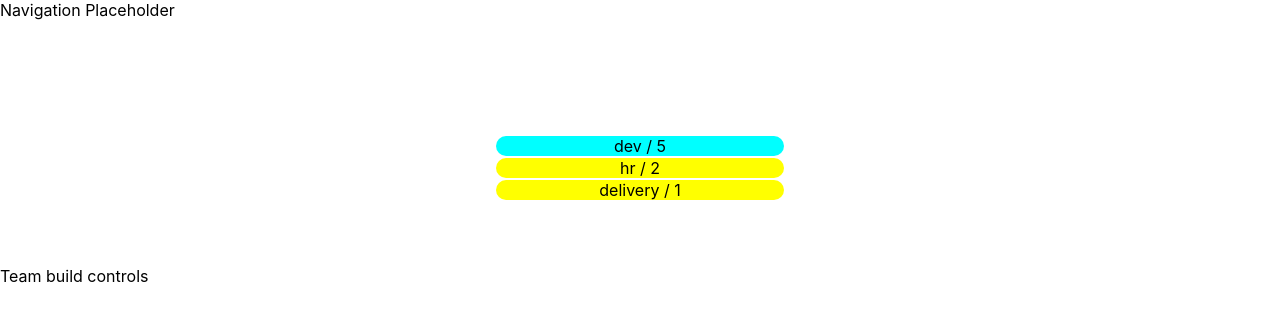
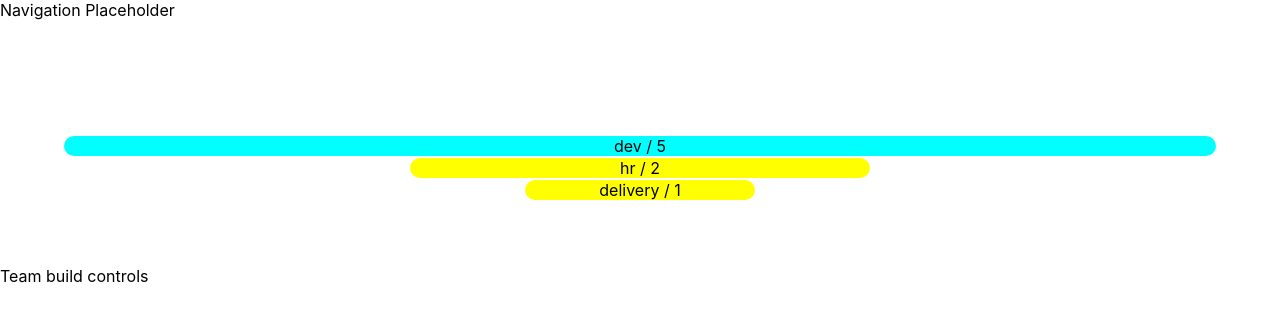
Before and after one commit to map0/team-builder, a React (Create React App) app: page / in a window 1280 px wide. Shown: the top 322 px of the page. Built offline with nearby package versions, Linux system fonts and the light colour scheme; the HTML template or start-up script is replaced by a standard one.

Commit message:
layers width now calculated dynamically

```diff
--- a/src/components/Teams/TeamTypes/TeamTypes.css
+++ b/src/components/Teams/TeamTypes/TeamTypes.css
@@ -1,5 +1,4 @@
 .engineering {
-    width: 25%;
     height: 10%;
     margin: 2px auto;
     border-radius: 15px;
@@ -8,7 +7,6 @@
 }
 
 .business {
-    width: 25%;
     height: 12%;
     margin: 2px auto;
     border-radius: 20px;
--- a/src/components/Teams/TeamTypes/TeamTypes.js
+++ b/src/components/Teams/TeamTypes/TeamTypes.js
@@ -5,12 +5,14 @@ import "./TeamTypes.css";
 class TeamTypes extends Component {
   render() {
     let team = null;
+    const { maxCapacity } = this.props;
+    const layerWidth = (this.props.capacity / maxCapacity) * 100; // TODO pull magin nums
 
     switch (this.props.area) {
       case "business":
       case "engineering":
         team = (
-          <div className={this.props.area}>
+          <div className={this.props.area} style={{ width: `${layerWidth}%` }}>
             {this.props.teamLabel} / {this.props.capacity}
           </div>
         );
--- a/src/components/Teams/TeamsList/TeamsList.js
+++ b/src/components/Teams/TeamsList/TeamsList.js
@@ -3,12 +3,21 @@ import TeamTypes from "../TeamTypes/TeamTypes";
 import "./TeamsList.css";
 
 const TeamsList = props => {
+  const maxTeamCapacity = props.teams.reduce((acc, team) => {
+    if (team.capacity > acc) {
+      acc = team.capacity;
+    }
+    return acc;
+  }, 0);
+
   const teams = props.teams.map(team => {
     return (
       <TeamTypes
+        key={team.id}
         teamLabel={team.teamLabel}
         area={team.area}
         capacity={team.capacity}
+        maxCapacity={maxTeamCapacity}
       />
     );
   });
--- a/src/containers/TeamsBuilder.js
+++ b/src/containers/TeamsBuilder.js
@@ -5,6 +5,7 @@ class TeamsBuilder extends Component {
   state = {
     teams: [
       {
+        id: 'scvg2322',
         teamLabel: "dev",
         area: "engineering",
         capacity: 5,
@@ -12,6 +13,7 @@ class TeamsBuilder extends Component {
         tags: ["front-end", "back-end", "full-stack"]
       },
       {
+        id: 'joi324',
         teamLabel: "hr",
         area: "business",
         capacity: 2,
@@ -19,6 +21,7 @@ class TeamsBuilder extends Component {
         tags: ["human"]
       },
       {
+        id: 'oiiwe3443',
         teamLabel: "delivery",
         area: "business",
         capacity: 1,
```
